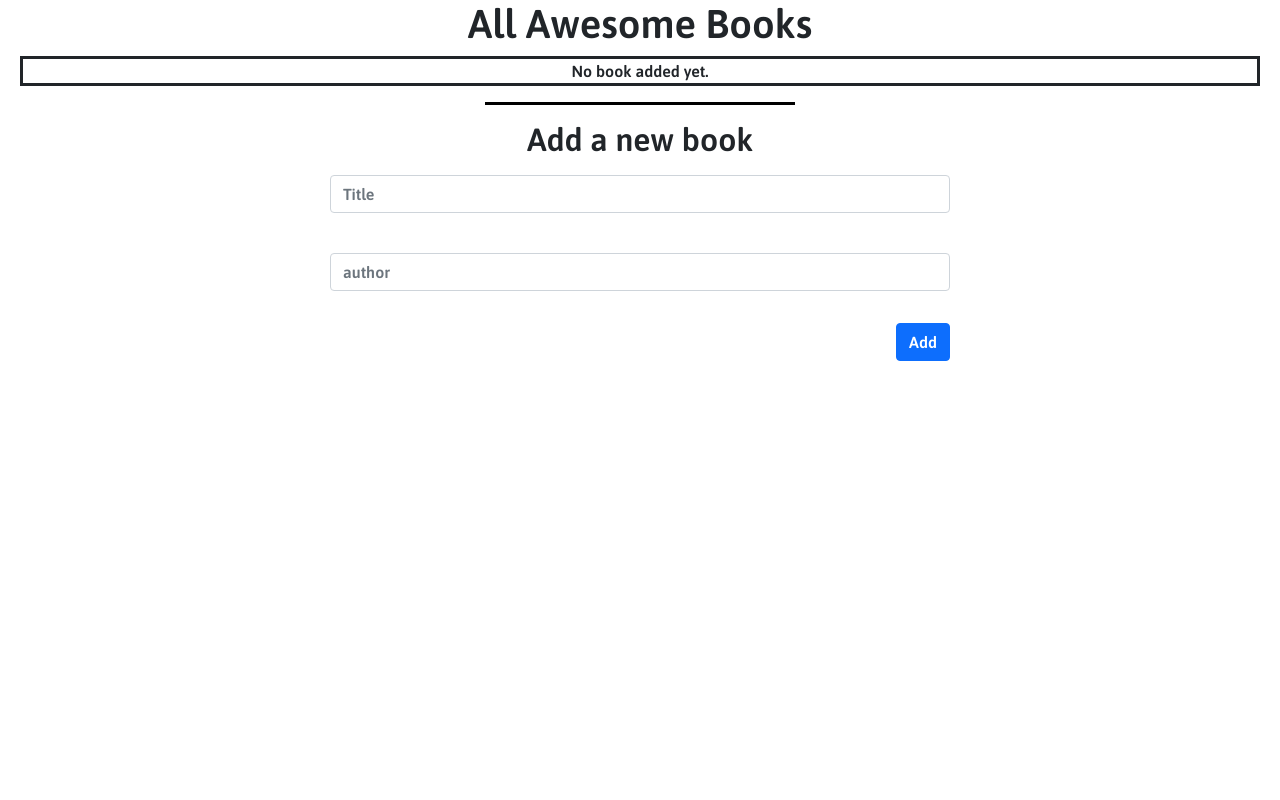
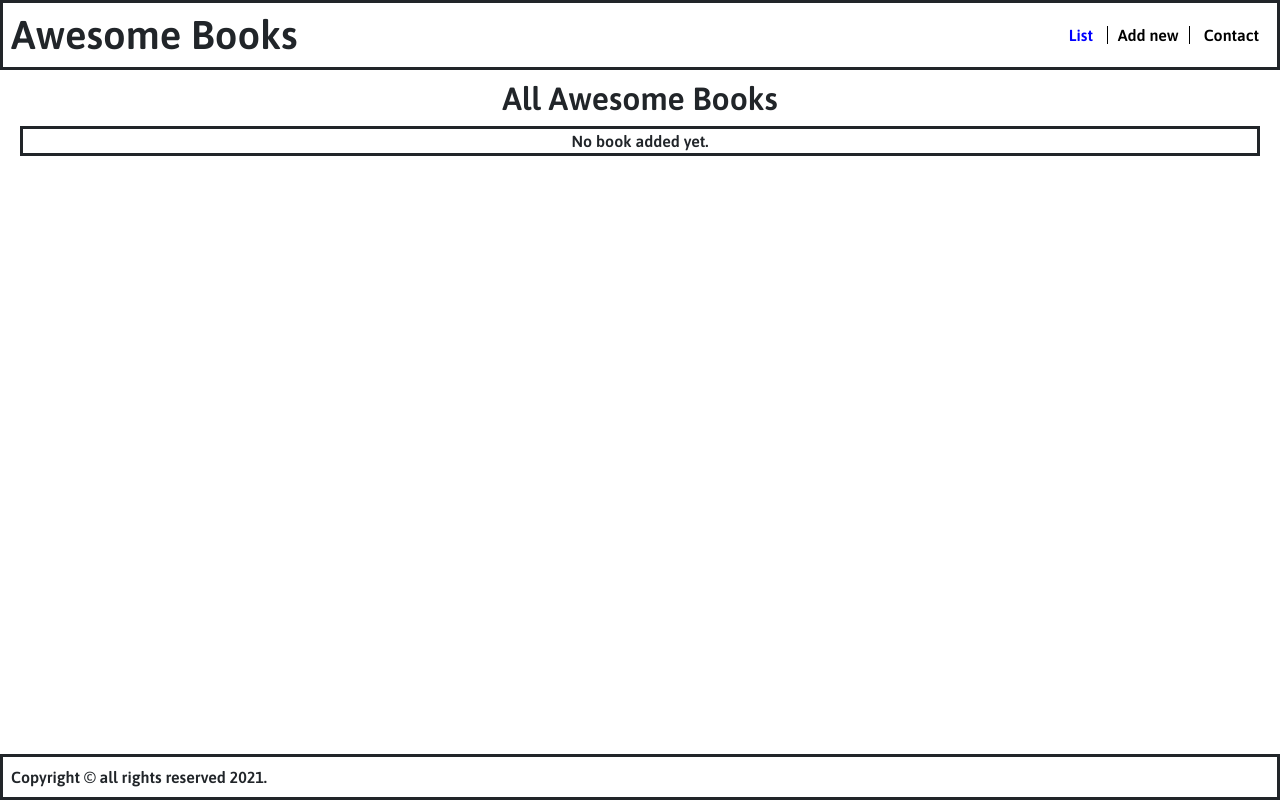
Before and after one commit to gemmen29/Awesome-Book, a website: page index.html in a window 1280 px wide. Drawn offline with nearby package versions, Linux system fonts and the light colour scheme.

Commit message:
Update html and Add header and footer

```diff
--- a/css/style.css
+++ b/css/style.css
@@ -12,3 +12,36 @@ body {
   height: 3px;
   background-color: black;
 }
+
+.nav-links {
+  text-decoration: none;
+  color: black;
+  padding: 0 10px;
+}
+
+.nav-links:nth-child(2) {
+  border-left: 1px solid black;
+  border-right: 1px solid black;
+}
+
+.active {
+  color: blue;
+}
+
+header {
+  position: fixed;
+  top: 0;
+  left: 0;
+  width: 100%;
+}
+
+section {
+  margin-top: 80px;
+}
+
+footer {
+  position: fixed;
+  bottom: 0;
+  left: 0;
+  width: 100%;
+}
--- a/index.html
+++ b/index.html
@@ -15,12 +15,22 @@
 </head>
 
 <body>
-  <h1 class="text-center">All Awesome Books</h1>
+  <header>
+    <nav class="d-flex justify-content-between align-items-center px-2 py-2 border border-3 border-dark">
+      <h1 class="m-0">Awesome Books</h1>
+      <div>
+        <a class="nav-links active" href="#">List</a>
+        <a class="nav-links" href="#">Add new</a>
+        <a class="nav-links" href="#">Contact</a>
+      </div>
+    </nav>
+  </header>
+  <section class="books-list">
+    <h2 class="text-center">All Awesome Books</h2>
     <div id="books" class="border border-3 border-dark text-center">
     </div>
-  <div class="d-flex justify-content-center py-3">
-    <div class="horizontal-line"></div>
-  </div>
+  </section>
+  <section class="add-books d-none">
     <h2 class="text-center">Add a new book</h2>
     <div class="d-flex justify-content-center">
       <form class="text-center w-50">
@@ -29,6 +39,21 @@
         <button class="float-end btn btn-primary" type="submit" id="add">Add</button>
       </form>
     </div>
+  </section>
+  <section class="contact d-none">
+    <h2 class="text-center">Contact Information</h2>
+    <p>
+      Do have any questions or you just want to soy "Hello"? You can reach out to us!
+      <ul>
+        <li>Our e-mail: mail@mail.com</li>
+        <li>Our phone number 0043586534422</li>
+        <li>Our address: Streetname 22, 84503 City Country </li>
+      </ul>
+    </p>
+  </section>
+  <footer class="border border-3 border-dark p-2">
+    <p class="m-0">Copyright &copy; all rights reserved 2021.</p>
+  </footer>
   <script src="https://cdn.jsdelivr.net/npm/bootstrap@5.0.2/dist/js/bootstrap.bundle.min.js"
     integrity="sha384-MrcW6ZMFYlzcLA8Nl+NtUVF0sA7MsXsP1UyJoMp4YLEuNSfAP+JcXn/tWtIaxVXM"
     crossorigin="anonymous"></script>
```
Lines whose indentation alone changed are shown as unchanged.
